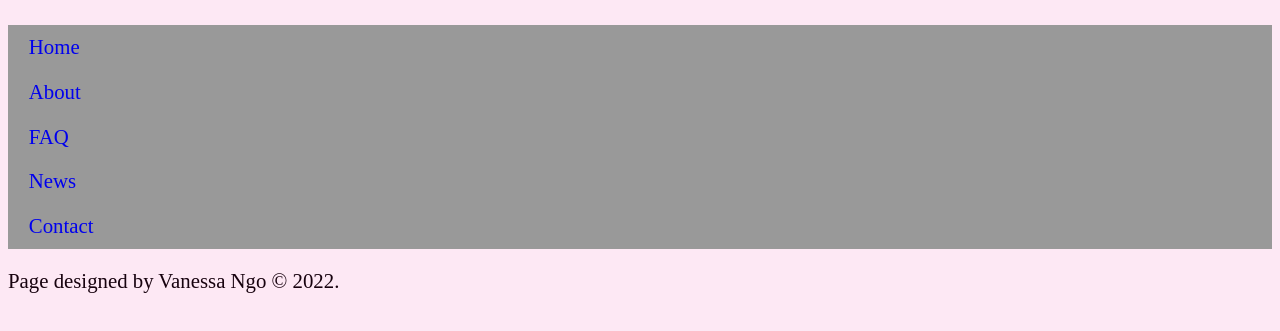
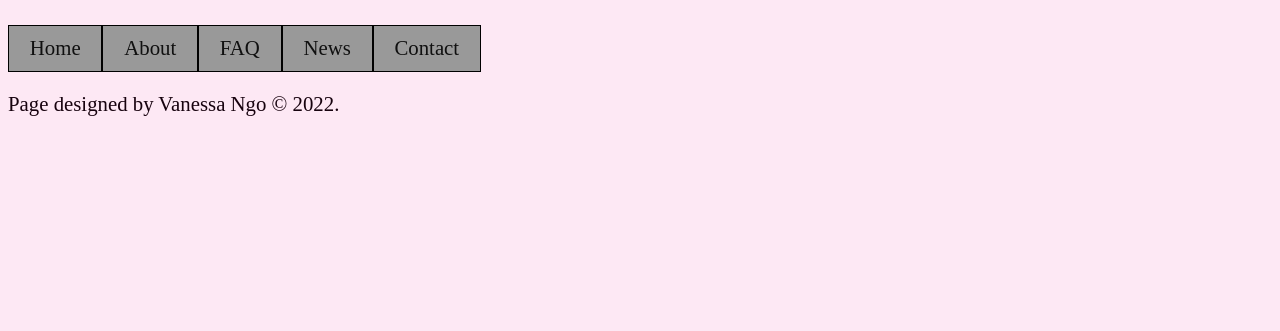
Before and after one commit to Van-Uy3n/Responsive-Navbar-Project, a plain HTML site: page index.html in a window 1280 px wide. Shown: the part 79-410 px from the top of the page. Drawn offline with Linux system fonts and the light colour scheme.

Commit message:
making navbar horizontal

```diff
--- a/style.css
+++ b/style.css
@@ -1,3 +1,4 @@
+/*CHANGE all COlORS to fit color pallete*/
 body {
     /*font-family: ;
     font-weight: ;*/
@@ -12,22 +13,16 @@ nav ul {
     list-style-type: none;
     margin: 0;
     padding: 0;
+    display: flex; /*attach to container*/
 }
 nav a {
     text-decoration: none;
     display: block;
     padding: 0.5em 1em;
     background-color: #999999;
+    color: #101010;
+    border: 1px solid black;
 }
 nav a:hover {
     background-color: #f9f9f9;
 }
-/*a {
-
-}
-a:visted {
-
-}
-a:hover {
-
-}*/
```
